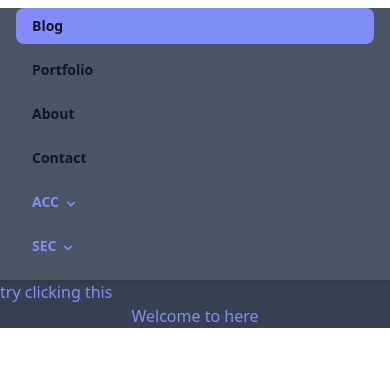
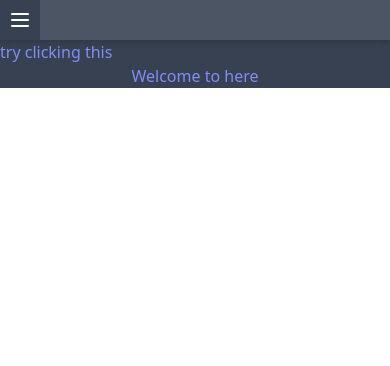
Before and after one commit to LukeOlsen/fmbl, a React (Create React App) app in the folder client/: page / in a window 390 px wide. Shown: the top 366 px of the page. Built offline with nearby package versions, Linux system fonts and the light colour scheme.

Commit message:
Getting a mobile navbar styled.

```diff
--- a/client/src/components/Navbar.tsx
+++ b/client/src/components/Navbar.tsx
@@ -1,7 +1,9 @@
-import React from "react";
+import React, { useState } from "react";
 import { Link } from "react-router-dom";
+import { FontAwesomeIcon } from "@fortawesome/react-fontawesome";
+import { faAngleDown, faAngleUp } from "@fortawesome/free-solid-svg-icons";
 
-const SEC: string[] = ["Florida", "Alabama"];
+const SEC: string[] = ["Florida", "Alabama", "Georgia", "Vanderbilt"];
 const ACC: string[] = ["Clemson", "Miami"];
 
 const ConferenceSection = (props: {
@@ -15,28 +17,27 @@ const ConferenceSection = (props: {
     <div className="relative">
       <button
         onClick={() => open(!show)}
-        className="flex flex-row items-center w-full px-4 py-2 mt-2 text-sm font-semibold text-left bg-transparent rounded-lg dark-mode:bg-transparent dark-mode:focus:text-white dark-mode:hover:text-white dark-mode:focus:bg-gray-600 dark-mode:hover:bg-gray-600 md:block hover:text-gray-900 focus:text-gray-900 hover:bg-gray-400  focus:bg-gray-200 focus:outline-none focus:shadow-outline"
+        className="flex flex-row items-center w-full px-4 py-2 mt-2 text-sm font-semibold text-left bg-transparent sm:rounded-lg dark-mode:bg-transparent dark-mode:focus:text-white dark-mode:hover:text-white dark-mode:focus:bg-gray-600 dark-mode:hover:bg-gray-600 md:block hover:text-gray-900 focus:text-gray-900 hover:bg-gray-400  focus:bg-gray-200 focus:outline-none focus:shadow-outline"
       >
-        <span>{conf}</span>
-        <svg
-          fill="currentColor"
-          viewBox="0 0 20 20"
-          className="inline w-4 h-4 mt-1 ml-1 transition-transform duration-200 transform md:-mt-1"
-        >
-          <path
-            fillRule="evenodd"
-            d="M5.293 7.293a1 1 0 011.414 0L10 10.586l3.293-3.293a1 1 0 111.414 1.414l-4 4a1 1 0 01-1.414 0l-4-4a1 1 0 010-1.414z"
-            clipRule="evenodd"
-          ></path>
-        </svg>
+        <div className="flex items-center">
+          <div>{conf}</div>
+          <FontAwesomeIcon
+            className={`${show ? "hidden" : "block"} mx-2`}
+            icon={faAngleDown}
+          />
+          <FontAwesomeIcon
+            className={`${show ? "block" : "hidden"} mx-2`}
+            icon={faAngleUp}
+          />
+        </div>
       </button>
       {show && (
         <div>
-          <div className="px-2 py-2 bg-gray-500 rounded-md shadow dark-mode:bg-gray-800">
+          <div className="px-2 py-2 bg-gray-900 sm:bg-gray-500 sm:rounded-md shadow dark-mode:bg-gray-900">
             {teams.map((x) => {
               return (
                 <Link
-                  className="block px-4 py-2 mt-2 text-sm font-semibold bg-transparent rounded-lg dark-mode:bg-transparent dark-mode:hover:bg-gray-600 dark-mode:focus:bg-gray-600 dark-mode:focus:text-white dark-mode:hover:text-white dark-mode:text-gray-200 md:mt-0 hover:text-gray-900 focus:text-gray-900 hover:bg-gray-400  focus:bg-gray-200 focus:outline-none focus:shadow-outline"
+                  className="block px-4 py-2 mt-2 text-sm font-semibold bg-transparent sm:rounded-lg dark-mode:bg-transparent dark-mode:hover:bg-gray-600 dark-mode:focus:bg-gray-600 dark-mode:focus:text-white dark-mode:hover:text-white dark-mode:text-gray-200 md:mt-0 hover:text-gray-900 focus:text-gray-900 hover:bg-gray-400  focus:bg-gray-200 focus:outline-none focus:shadow-outline"
                   to={"/team/" + x}
                 >
                   {x}
@@ -51,30 +52,91 @@ const ConferenceSection = (props: {
 };
 
 export const Navbar = () => {
-  const [showacc, toggleAcc] = React.useState(false);
-  const [showsec, toggleSec] = React.useState(false);
+  const [showacc, toggleAcc] = useState(false);
+  const [showsec, toggleSec] = useState(false);
+  const [showMobile, toggleMobile] = useState(false);
   return (
-    <nav className="md:grid-span-1 md:block px-4 pb-4 md:pb-0 md:overflow-y-auto bg-gray-600 shadow-md">
+    <nav className="col-span-12 h-10 sm:h-screen sm:col-span-3 md:col-span-2 lg:col-span-1 md:block sm:px-4 sm:pb-4 md:pb-0 md:overflow-y-auto bg-gray-600 shadow-md">
+      <div className="left-0 flex items-center sm:hidden">
+        {/* <!-- Mobile menu button--> */}
+        <button
+          type="button"
+          className="inline-flex items-center justify-center p-2 sm:rounded-md text-gray-400 hover:text-white hover:bg-gray-700 focus:outline-none focus:ring-2 focus:ring-inset focus:ring-white"
+          aria-controls="mobile-menu"
+          aria-expanded="false"
+          onClick={() => toggleMobile(!showMobile)}
+        >
+          {/* <!--
+            Icon when menu is closed.
+
+            Heroicon name: outline/menu
+
+            Menu open: "hidden", Menu closed: "block"
+          --> */}
+          <svg
+            className={`${showMobile ? "hidden" : "block"} h-6 w-6`}
+            xmlns="http://www.w3.org/2000/svg"
+            fill="none"
+            viewBox="0 0 24 24"
+            stroke="currentColor"
+            aria-hidden="true"
+          >
+            <path
+              stroke-linecap="round"
+              stroke-linejoin="round"
+              stroke-width="2"
+              d="M4 6h16M4 12h16M4 18h16"
+            />
+          </svg>
+          {/* <!--
+            Icon when menu is open.
+
+            Heroicon name: outline/x
+
+            Menu open: "block", Menu closed: "hidden"
+          --> */}
+          <svg
+            className={`${showMobile ? "block" : "hidden"} h-6 w-6`}
+            xmlns="http://www.w3.org/2000/svg"
+            fill="none"
+            viewBox="0 0 24 24"
+            stroke="currentColor"
+            aria-hidden="true"
+          >
+            <path
+              stroke-linecap="round"
+              stroke-linejoin="round"
+              stroke-width="2"
+              d="M6 18L18 6M6 6l12 12"
+            />
+          </svg>
+        </button>
+      </div>
+      <div
+        className={`${
+          showMobile ? "block" : "hidden"
+        } rounded-b-sm sm:rounded-none bg-black sm:bg-gray-600 sm:block md:block`}
+      >
         <a
-        className="block px-4 py-2 mt-2 text-sm font-semibold text-gray-900 bg-indigo-400 rounded-lg dark-mode:bg-gray-700 dark-mode:hover:bg-gray-600 dark-mode:focus:bg-gray-600 dark-mode:focus:text-white dark-mode:hover:text-white dark-mode:text-gray-200 hover:text-gray-900 focus:text-gray-900 hover:bg-gray-400  focus:bg-gray-200 focus:outline-none focus:shadow-outline"
+          className="block px-4 py-2 sm:mt-2 text-sm font-semibold text-white sm:text-gray-900 sm:rounded-lg dark-mode:bg-gray-700 dark-mode:hover:bg-gray-600 dark-mode:focus:bg-gray-600 dark-mode:focus:text-white dark-mode:hover:text-white dark-mode:text-gray-200 hover:text-gray-900 focus:text-gray-900 hover:bg-gray-400  focus:bg-gray-200 focus:outline-none focus:shadow-outline"
           href="#"
         >
           Blog
         </a>
         <a
-        className="block px-4 py-2 mt-2 text-sm font-semibold text-gray-900 bg-transparent rounded-lg dark-mode:bg-transparent dark-mode:hover:bg-gray-600 dark-mode:focus:bg-gray-600 dark-mode:focus:text-white dark-mode:hover:text-white dark-mode:text-gray-200 hover:text-gray-900 focus:text-gray-900 hover:bg-gray-400  focus:bg-gray-200 focus:outline-none focus:shadow-outline"
+          className="block px-4 py-2 sm:mt-2 text-sm font-semibold text-white sm:text-gray-900 bg-transparent sm:rounded-lg dark-mode:bg-transparent dark-mode:hover:bg-gray-600 dark-mode:focus:bg-gray-600 dark-mode:focus:text-white dark-mode:hover:text-white dark-mode:text-gray-200 hover:text-gray-900 focus:text-gray-900 hover:bg-gray-400  focus:bg-gray-200 focus:outline-none focus:shadow-outline"
           href="#"
         >
           Portfolio
         </a>
         <a
-        className="block px-4 py-2 mt-2 text-sm font-semibold text-gray-900 bg-transparent rounded-lg dark-mode:bg-transparent dark-mode:hover:bg-gray-600 dark-mode:focus:bg-gray-600 dark-mode:focus:text-white dark-mode:hover:text-white dark-mode:text-gray-200 hover:text-gray-900 focus:text-gray-900 hover:bg-gray-400  focus:bg-gray-200 focus:outline-none focus:shadow-outline"
+          className="block px-4 py-2 sm:mt-2 text-sm font-semibold text-white sm:text-gray-900 bg-transparent sm:rounded-lg dark-mode:bg-transparent dark-mode:hover:bg-gray-600 dark-mode:focus:bg-gray-600 dark-mode:focus:text-white dark-mode:hover:text-white dark-mode:text-gray-200 hover:text-gray-900 focus:text-gray-900 hover:bg-gray-400  focus:bg-gray-200 focus:outline-none focus:shadow-outline"
           href="#"
         >
           About
         </a>
         <a
-        className="block px-4 py-2 mt-2 text-sm font-semibold text-gray-900 bg-transparent rounded-lg dark-mode:bg-transparent dark-mode:hover:bg-gray-600 dark-mode:focus:bg-gray-600 dark-mode:focus:text-white dark-mode:hover:text-white dark-mode:text-gray-200 hover:text-gray-900 focus:text-gray-900 hover:bg-gray-400  focus:bg-gray-200 focus:outline-none focus:shadow-outline"
+          className="block px-4 py-2 sm:mt-2 text-sm font-semibold text-white sm:text-gray-900 bg-transparent sm:rounded-lg dark-mode:bg-transparent dark-mode:hover:bg-gray-600 dark-mode:focus:bg-gray-600 dark-mode:focus:text-white dark-mode:hover:text-white dark-mode:text-gray-200 hover:text-gray-900 focus:text-gray-900 hover:bg-gray-400  focus:bg-gray-200 focus:outline-none focus:shadow-outline"
           href="#"
         >
           Contact
@@ -91,6 +153,7 @@ export const Navbar = () => {
           show={showsec}
           open={toggleSec}
         />
+      </div>
     </nav>
   );
 };
```
Lines whose indentation alone changed are shown as unchanged.
